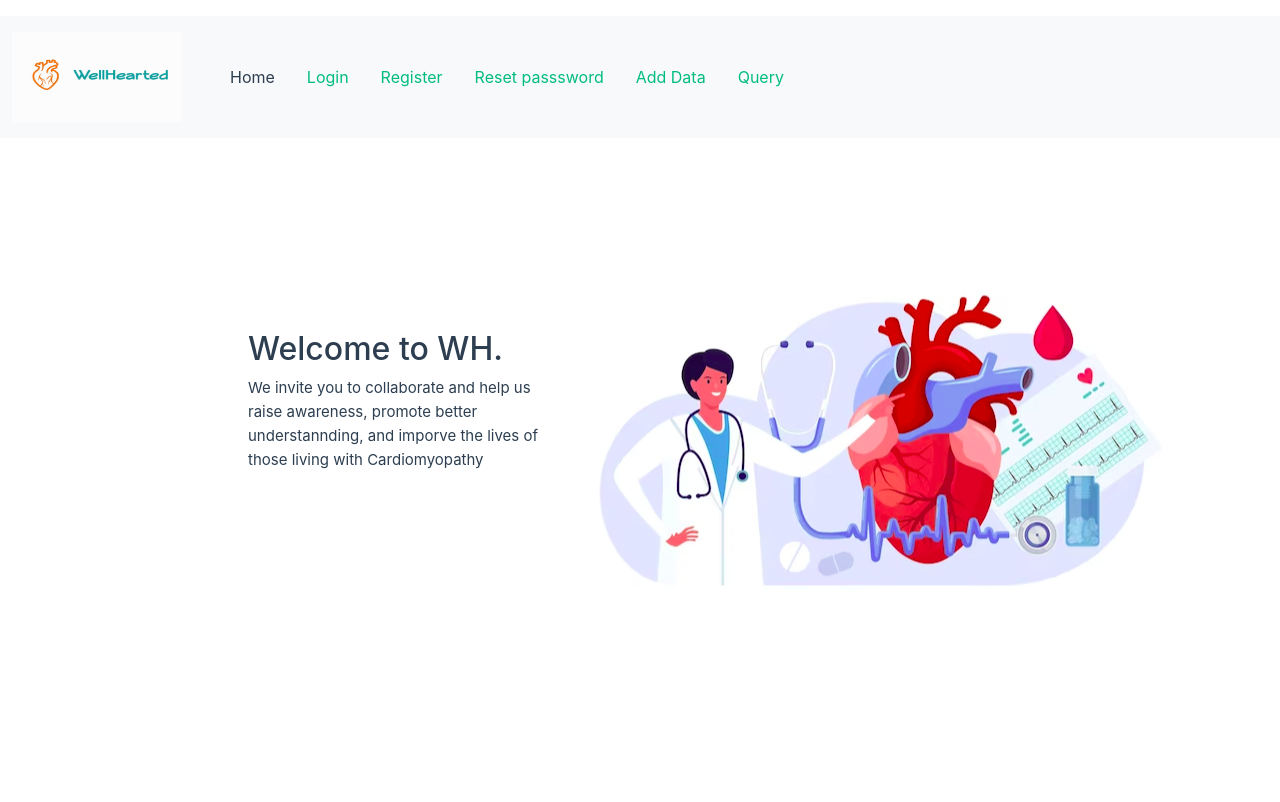
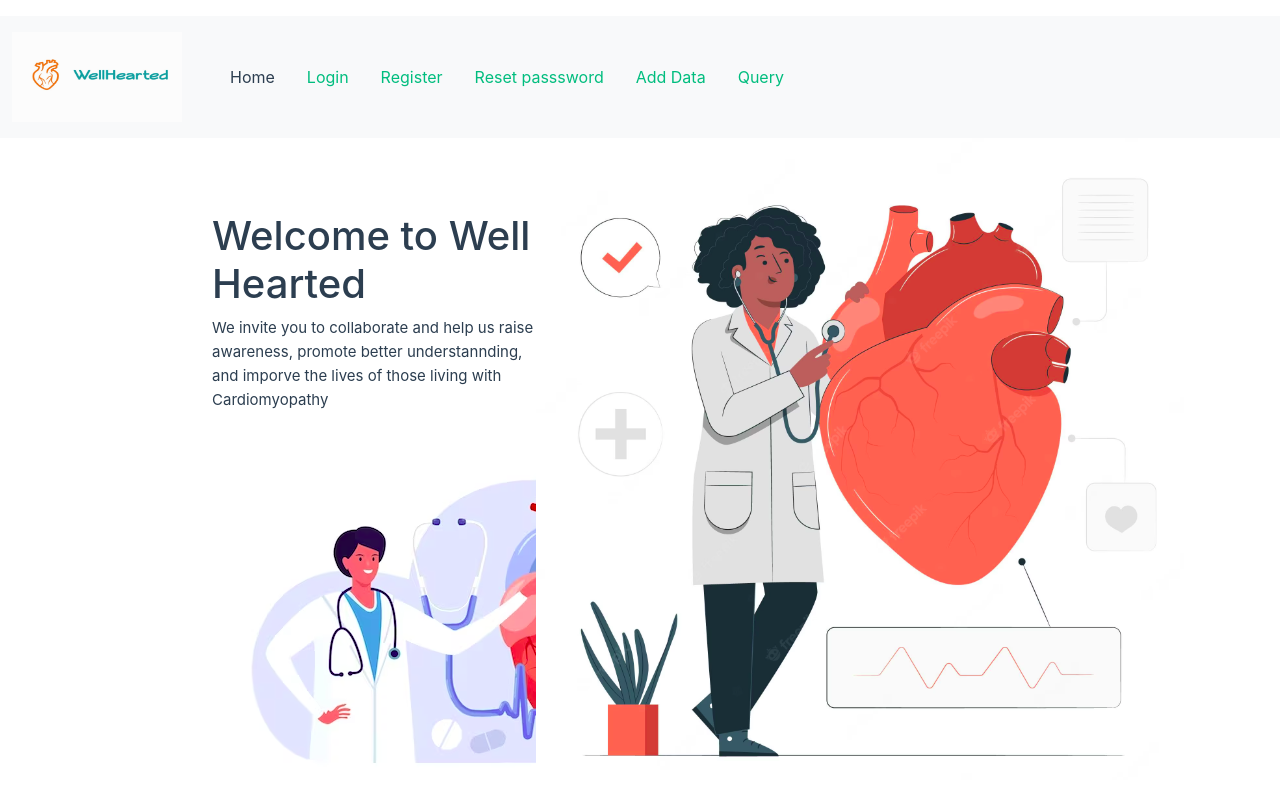
Before and after one commit to Wellhearted/WH, a Vue app in the folder project/: page / in a window 1280 px wide. Built offline with nearby package versions, Linux system fonts and the light colour scheme.

Commit message:
css pictue

```diff
--- a/project/src/components/TheWelcome.vue
+++ b/project/src/components/TheWelcome.vue
@@ -1,13 +1,17 @@
 <template>
     <div class="container">
       <div class="text">
-          <h2>Welcome to WH. </h2>
+          <h1>Welcome to Well Hearted </h1>
           <p>We invite you to collaborate and help us raise awareness, promote better understannding, and imporve the lives of those living with Cardiomyopathy   </p>
-
+          <div class="image">
+        <img src="/homescreen/heart3.png" alt="Image">
+    </div>
 
       </div>
       <div class="image">
-          <img src="/homescreen/heart3.png" alt="Image">
+          <img src="/homescreen/heart2.png" alt="Image">
+          <div class="image">
+    </div>
       </div>
       </div>
   </template>
--- a/project/src/views/Login.vue
+++ b/project/src/views/Login.vue
@@ -33,6 +33,7 @@ function login() {
 <template>
   <form>
     <div class="page-title">
+
       <h4>Welcome to Login!</h4>
     </div>
     <div class="form-container">
```
